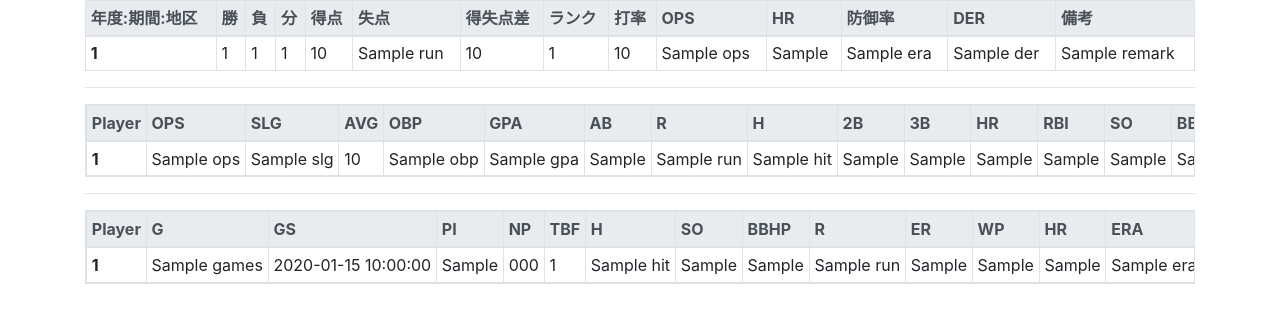
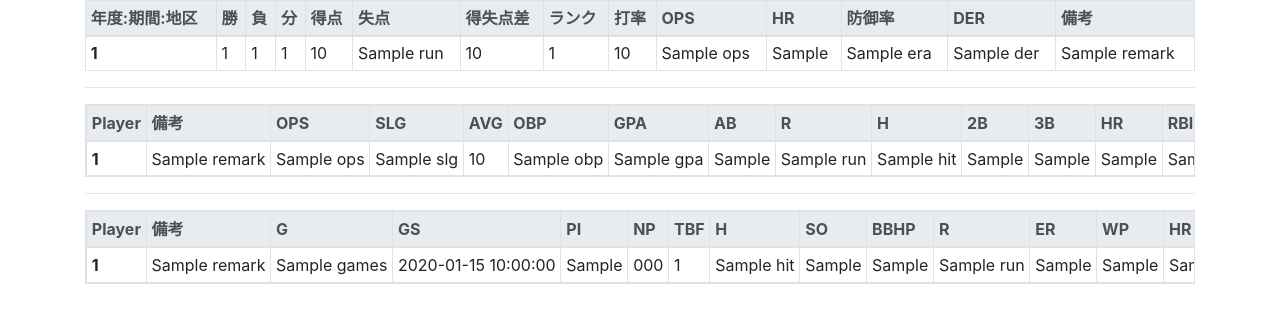
Before and after one commit to shimayu22/Eikan-Database, a Python web app: template eikan/templates/eikan/index.html in a window 1280 px wide. Shown: the top 323 px of the page. Run offline with Jinja, Linux system fonts and the light colour scheme; the template is opened without the code that fills it: most values are stand-ins (such as "Sample title", 1, 10 or a date in 2020); some libraries are stand-ins or nearby versions.

Commit message:
indexに選手備考を追加、選手の並び順を調整

```diff
--- a/eikan/templates/eikan/index.html
+++ b/eikan/templates/eikan/index.html
@@ -39,15 +39,15 @@
                         <td>{{ team_total_result.score }}</td>
                         <td>{{ team_total_result.run }}</td>
                         <td>{{ team_total_result.score_difference }}</td>
-                        <td>{{ teams.rank }}</td>
+                        <td>{{ team_total_result.team_id.rank }}</td>
                         <td>{{ team_total_result.batting_average }}</td>
                         <td>{{ team_total_result.ops }}</td>
                         <td>{{ team_total_result.hr }}</td>
                         <td>{{ team_total_result.era }}</td>
                         <td>{{ team_total_result.der }}</td>
                         <td>
-                        {% if teams.remark %}
-                            {{ teams.remark }}
+                        {% if team_total_result.team_id.remark %}
+                            {{ team_total_result.team_id.remark }}
                         {% endif %}
                         </td>
                     </tr>
@@ -58,6 +58,7 @@
                 <thead class="thead-light">
                     <tr>
                         <th>Player</th>
+                        <th>備考</th>
                         <th>OPS</th>
                         <th>SLG</th>
                         <th>AVG</th>
@@ -88,6 +89,20 @@
                     {% for ftr in fielder_total_results %}
                     <tr>
                         <th>{{ ftr.player_id }}</th>
+                        <td>
+                            {% if ftr.player_id.is_ob %}
+                                OB
+                            {% endif %}
+                            {% if ftr.player_id.is_active %}
+                                現役
+                            {% endif %}
+                            {% if ftr.player_id.is_genius %}
+                                天才
+                            {% endif %}
+                            {% if ftr.player_id.remark %}
+                                {{ ftr.player_id.remark }}
+                            {% endif %}
+                        </td>
                         <td>{{ ftr.ops }}</td>
                         <td>{{ ftr.slg }}</td>
                         <td>{{ ftr.batting_average }}</td>
@@ -121,6 +136,7 @@
                 <thead class="thead-light">
                     <tr>
                         <th>Player</th>
+                        <th>備考</th>
                         <th>G</th>
                         <th>GS</th>
                         <th>PI</th>
@@ -151,6 +167,20 @@
                     {% for ptr in pitcher_total_results %}
                     <tr>
                         <th>{{ ptr.player_id }}</th>
+                        <td>
+                            {% if ptr.player_id.is_ob %}
+                                OB
+                            {% endif %}
+                            {% if ptr.player_id.is_active %}
+                                現役
+                            {% endif %}
+                            {% if ptr.player_id.is_genius %}
+                                天才
+                            {% endif %}
+                            {% if ptr.player_id.remark %}
+                                {{ ptr.player_id.remark }}
+                            {% endif %}
+                        </td>
                         <td>{{ ptr.games }}</td>
                         <td>{{ ptr.games_started }}</td>
                         <td>{{ ptr.innings_pitched }}</td>
--- a/eikan/views.py
+++ b/eikan/views.py
@@ -16,8 +16,8 @@ class IndexView(generic.TemplateView):
         start_year = (ctx['teams'].year - 2) if ctx['teams'].period == 1 else (ctx['teams'].year - 1)
         players = Players.objects.filter(admission_year__gte=start_year, admission_year__lte=ctx['teams'].year)
         pitchers = Players.objects.filter(admission_year__gte=start_year, admission_year__lte=ctx['teams'].year, is_pitcher=True)
-        ctx['fielder_total_results'] = FielderTotalResults.objects.filter(player_id__in=players).order_by('-ops', '-slg','player_id')
-        ctx['pitcher_total_results'] = PitcherTotalResults.objects.filter(player_id__in=pitchers).order_by('player_id')
+        ctx['fielder_total_results'] = FielderTotalResults.objects.filter(player_id__in=players).order_by('-ops', '-slg','-player_id')
+        ctx['pitcher_total_results'] = PitcherTotalResults.objects.filter(player_id__in=pitchers).order_by('-player_id')
 
         return ctx
 
```
